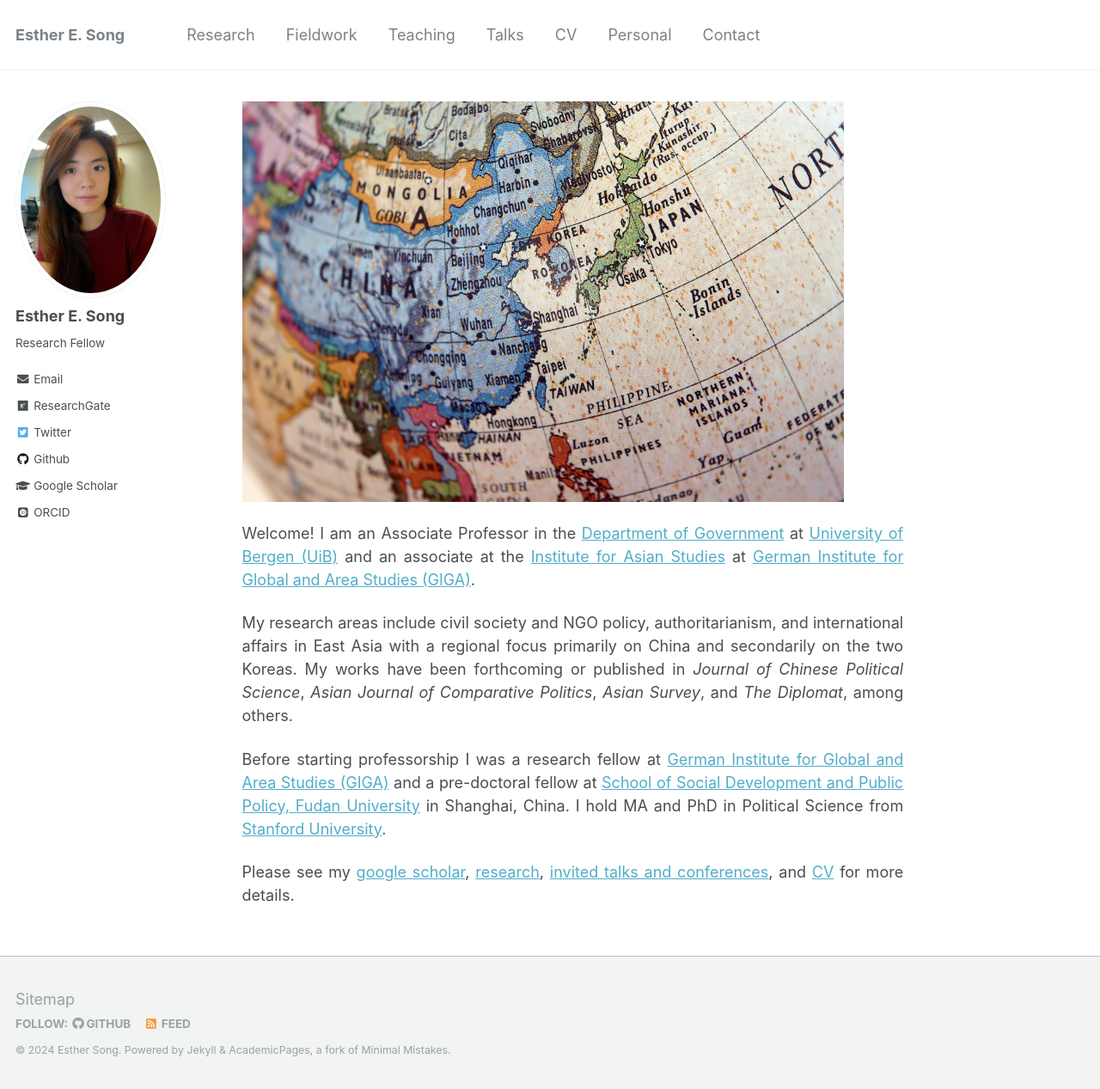
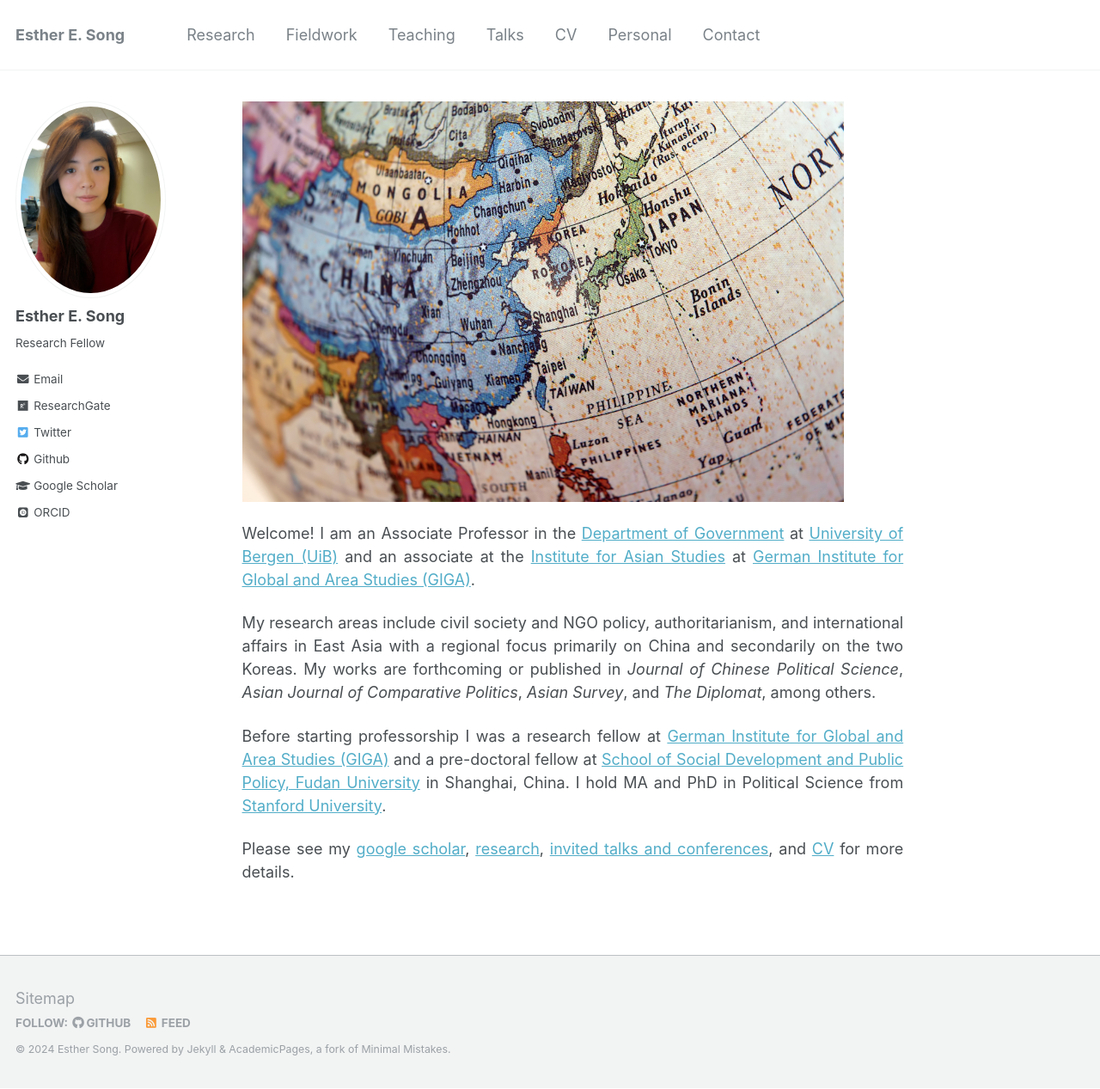
Before and after one commit to ehsong/ehsong.github.io, a Jekyll site: the page built from _pages/about.md, in a window 1280 px wide and 1267 px high. Shown: the whole window at 86% size. Built offline with Jekyll 4.4.1, drawn with Linux system fonts in a browser that asks for light colours; some web fonts are replaced.

Commit message:
Update about.md

```diff
--- a/_pages/about.md
+++ b/_pages/about.md
@@ -11,7 +11,7 @@ redirect_from:
 
 Welcome! I am an Associate Professor in the [Department of Government](https://www.uib.no/en/gov) at [University of Bergen (UiB)](https://www.uib.no/en) and an associate at the [Institute for Asian Studies](https://www.giga-hamburg.de/en/institutes/giga-institute-for-asian-studies/) at [German Institute for Global and Area Studies (GIGA)](https://www.giga-hamburg.de/en/).
 
-My research areas include civil society and NGO policy, authoritarianism, and international affairs in East Asia with a regional focus primarily on China and secondarily on the two Koreas. My works have been forthcoming or published in *Journal of Chinese Political Science*, *Asian Journal of Comparative Politics*, *Asian Survey*, and *The Diplomat*, among others.
+My research areas include civil society and NGO policy, authoritarianism, and international affairs in East Asia with a regional focus primarily on China and secondarily on the two Koreas. My works are forthcoming or published in *Journal of Chinese Political Science*, *Asian Journal of Comparative Politics*, *Asian Survey*, and *The Diplomat*, among others.
 
 Before starting professorship I was a research fellow at [German Institute for Global and Area Studies (GIGA)](https://www.giga-hamburg.de/en/) and a pre-doctoral fellow at [School of Social Development and Public Policy, Fudan University](https://www.fudan.edu.cn/en/2019/0514/c295a96700/page.htm) in Shanghai, China. I hold MA and PhD in Political Science from [Stanford University](https://stanford.edu).
 
```
